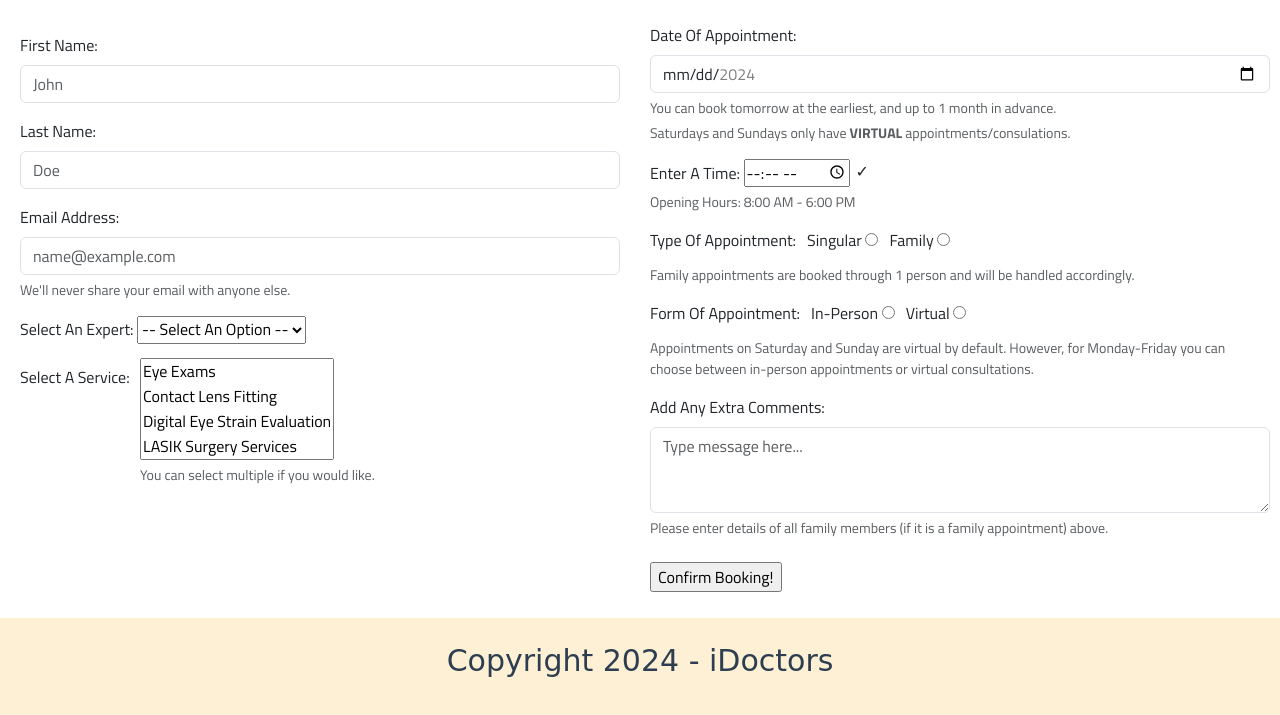
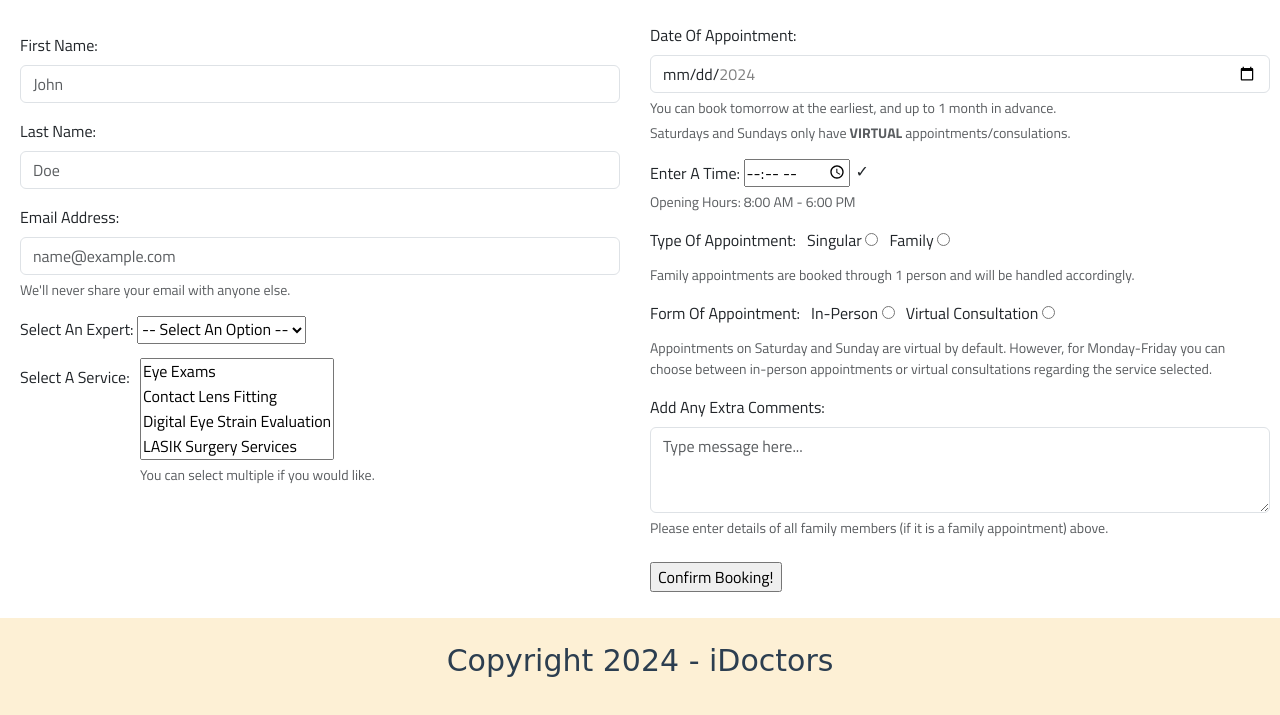
Before and after one commit to YashJain04/iDoctors, a plain HTML site: page index.html in a window 1280 px wide. Shown: the part 7373-8088 px from the top of the page. Drawn offline with nearby package versions, Linux system fonts and the light colour scheme.

Commit message:
Final Commit - Finalized Website

```diff
--- a/index.html
+++ b/index.html
@@ -407,9 +407,9 @@
                         <label class="form-label space-out-options" for="in-office">In-Person</label>
                         <input type="radio" id="in-person" name="form-of-appointment" required>
 
-                        <label class="form-label space-out-options" for="in-virtual-consultation">Virtual</label>
+                        <label class="form-label space-out-options" for="in-virtual-consultation">Virtual Consultation</label>
                         <input type="radio" id="in-virtual-consultation" name="form-of-appointment" required>
-                        <div class="form-text">Appointments on Saturday and Sunday are virtual by default. However, for Monday-Friday you can choose between in-person appointments or virtual consultations.</div>
+                        <div class="form-text">Appointments on Saturday and Sunday are virtual by default. However, for Monday-Friday you can choose between in-person appointments or virtual consultations regarding the service selected.</div>
                     </div>
 
                     <div class="mb-3">
```
